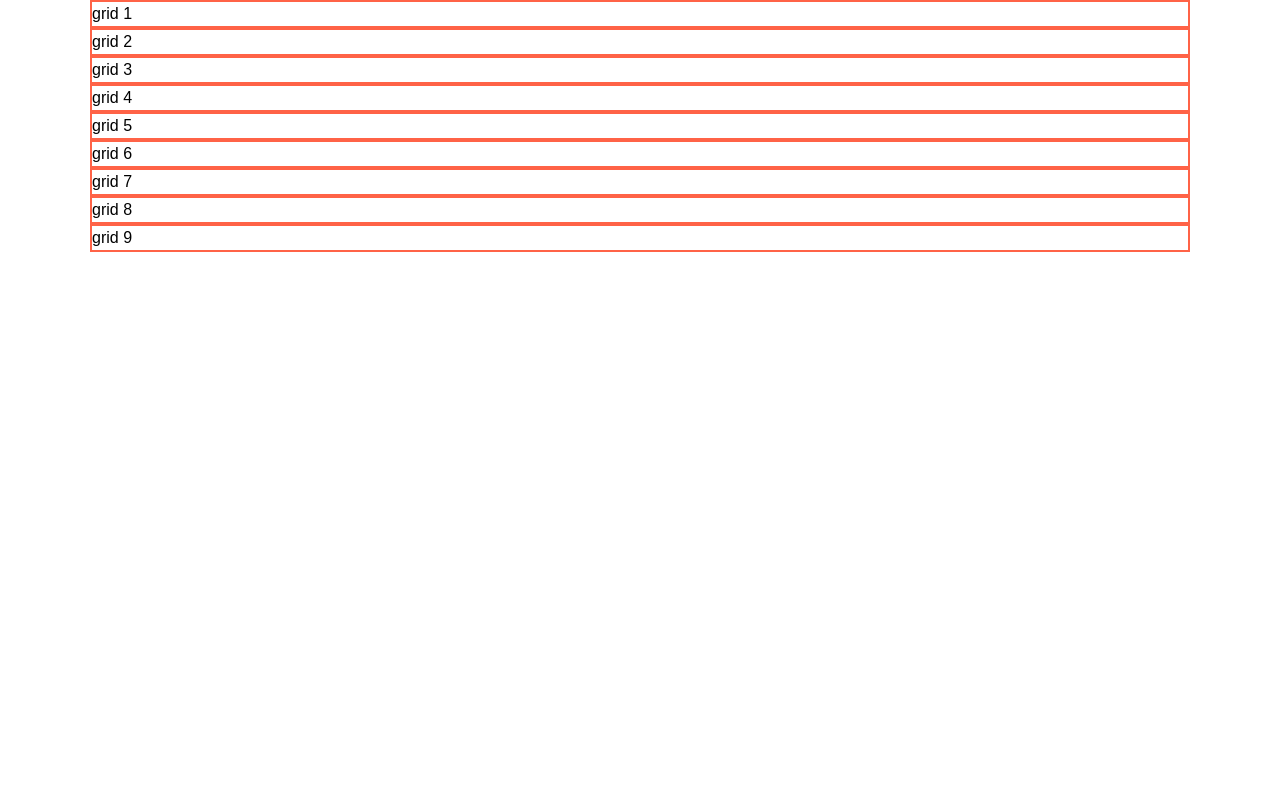
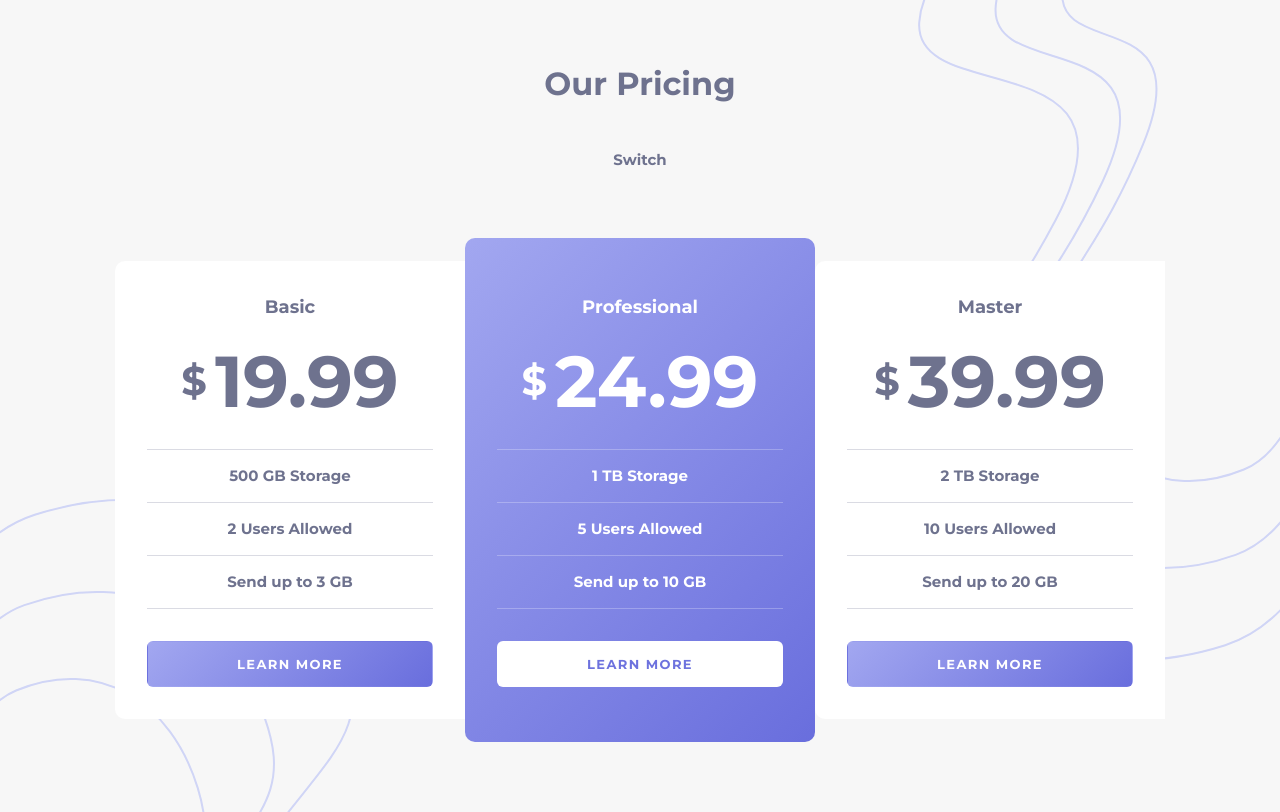
Before and after one commit to thatissukhrob/pricing-component-with-toggle, a plain HTML site: page index.html in a window 1280 px wide. Drawn offline with Linux system fonts and the light colour scheme.

Commit message:
Add site main content, pricing page

```diff
--- a/css/styles.css
+++ b/css/styles.css
@@ -18,11 +18,17 @@ body  {
   height: 100%;
   padding: 0;
   margin: 0;
-  font-family: 'Arial', sans-serif;
-  font-size: 16px;
-  line-height: 1.5;
-  background-color: #fff;
-  color: #000;
+  font-family: 'Montserrat', 'Arial', sans-serif;
+  font-size: 15px;
+  font-weight: bold;
+  line-height: 28px;
+  background-image: url(../img/lines-bg-left.svg),
+    url(../img/lines-bg-right.svg);
+  background-position: left -120px bottom -460px,
+    right -100px top -100px;
+  background-repeat: no-repeat;
+  background-color: #f7f7f7;
+  color: #6e728e;
 }
 
 img {
@@ -30,15 +36,73 @@ img {
   height: auto;
 }
 
+.visually-hidden {
+  position: absolute;
+  width: 1px;
+  height: 1px;
+  margin: -1px;
+  border: 0;
+  padding: 0;
+  clip: rect(0 0 0 0);
+  overflow: hidden;
+}
+
 /* CONTAINER */
 
 .container {
   width: 100%;
-  max-width: 1200px;
-  padding-left: 50px;
-  padding-right: 50px;
+  max-width: 1100px;
+  padding-left: 25px;
+  padding-right: 25px;
   margin-left: auto;
   margin-right: auto;
+}
+
+/* BUTTON */
+
+.button {
+  display: inline-block;
+  padding: 14px;
+  border: 1px solid transparent;
+  margin: 0;
+  border-radius: 6px;
+  background-color: transparent;
+  font-size: 13px;
+  line-height: normal;
+  letter-spacing: 1.4px;
+  text-decoration: none;
+  text-transform: uppercase;
+  transform: background-color 0.4 ease,
+    color 0.4s ease;
+}
+
+.button-block {
+  display: block;
+  width: 100%;
+}
+
+.button-primary {
+  background-color: #6d72de;
+  background-image: linear-gradient(135deg, #a2a7f0 0%, #696edd 100%);
+  color: #fff;
+}
+
+.button-primary:hover {
+  background-color: #fff;
+  color: #6d72de;
+  background-image: none;
+  border-color: #6d72de;
+}
+
+.button-white {
+  background-color: #fff;
+  color: #6d72de;
+}
+
+.button-white:hover {
+  border-color: #fff;
+  background-color: transparent;
+  color: #fff;
 }
 
 /* MAIN-CONTENT */
@@ -47,12 +111,97 @@ img {
   flex-grow: 1;
 }
 
+/* PAGE */
 
-.site-skill-field {
-  display: grid;
-  grid-template-columns: auto;
+.page {
+  padding-top: 70px;
+  padding-bottom: 70px;
+  display: flex;
+  flex-direction: column;
+  align-items: center;
 }
 
-.site-skill-item {
-  border: 2px solid tomato;
+.page-title {
+  margin-top: 0;
+  margin-bottom: 48px;
+  font-size: 32px;
 }
+
+.pricing {
+  width: 100%;
+}
+
+.page-inner {
+  display: flex;
+  align-items: center;
+}
+
+.pricing-plan {
+  flex-grow: 1;
+  max-width: 350px;
+  padding: 32px;
+  text-align: center;
+  background-color: #fff;
+}
+
+.pricing-plan:first-child {
+  border-top-left-radius: 10px;
+  border-bottom-left-radius: 10px;
+}
+
+.pricing-plan:last-child {
+  border-top-left-radius: 10px;
+  border-bottom-left-radius: 10px;
+}
+
+.pricing-plan-best{
+  padding-top: 55px;
+  padding-bottom: 55px;
+  border-radius: 10px;
+  background-color: #696EDD;
+  color: #fff;
+  background-image: linear-gradient(135.06deg, #A2A7F0 -0.05%, #696EDD 100.05%);
+}
+
+.pricing-plan-title {
+  margin-top: 0;
+  margin-bottom: 24px;
+  font-size: 18px;
+  line-height: 28px;
+}
+
+.pricing-plan-price {
+  font-size: 72px;
+  line-height: 72px;
+  display: flex;
+  align-items: center;
+  justify-content: center;
+  margin-bottom: 32px;
+}
+
+.pricing-plan-currency {
+  margin-right: 8px;
+  font-size: 40px;
+  line-height: 40px;
+}
+
+.pricing-plan-features {
+  padding: 0;
+  margin: 0;
+  list-style: none;
+  border-top: 1px solid rgb(110, 114, 142, 0.25);
+  margin-bottom: 32px;
+}
+
+.pricing-plan-best .pricing-plan-features {
+  border-color: rgba(255, 255, 255, 0.25);
+}
+
+.pricing-plan-feature {
+  padding: 12px;
+  border-bottom: 1px solid rgb(110, 114, 142, 0.25);
+}
+
+.pricing-plan-best .pricing-plan-feature {
+  border-color: rgba(255, 255, 255, 0.25);
+}
--- a/index.html
+++ b/index.html
@@ -1,10 +1,16 @@
 <!DOCTYPE html>
-<html lang="uz">
+<html lang="en">
 <head>
   <meta charset="UTF-8">
   <meta http-equiv="X-UA-Compatible" content="IE=edge">
   <meta name="viewport" content="width=device-width, initial-scale=1.0">
-  <title>Article</title>
+  <title>Pricing Component</title>
+
+  <!-- FONTS -->
+
+  <link rel="preconnect" href="https://fonts.googleapis.com">
+  <link rel="preconnect" href="https://fonts.gstatic.com" crossorigin>
+  <link href="https://fonts.googleapis.com/css2?family=Montserrat:wght@700&display=swap" rel="stylesheet">
 
   <!-- STYLES -->
 
@@ -15,18 +21,60 @@
 </head>
 <body>
 
-      <div class="site-skill-field container">
-        <div class="site-skill-item">grid 1</div>
-        <div class="site-skill-item">grid 2</div>
-        <div class="site-skill-item">grid 3</div>
-        <div class="site-skill-item">grid 4</div>
-        <div class="site-skill-item">grid 5</div>
-        <div class="site-skill-item">grid 6</div>
-        <div class="site-skill-item">grid 7</div>
-        <div class="site-skill-item">grid 8</div>
-        <div class="site-skill-item">grid 9</div>
-      </div>
+  <main class="main-content">
 
+    <div class="page container">
+      <h1 class="page-title">Our Pricing</h1>
+      <div style="margin-bottom: 64px;">Switch</div>
+
+      <section class="pricing">
+        <h2 class="visually-hidden">Pricing</h2>
+        <div class="page-inner">
+          <section class="pricing-plan">
+            <h3 class="pricing-plan-title">Basic</h3>
+            <div class="pricing-plan-price">
+              <span class="pricing-plan-currency">$</span>
+              19.99
+            </div>
+            <ul class="pricing-plan-features">
+              <li class="pricing-plan-feature">500 GB Storage</li>
+              <li class="pricing-plan-feature">2 Users Allowed</li>
+              <li class="pricing-plan-feature">Send up to 3 GB</li>
+            </ul>
+            <a class="button button-block button-primary" href="#">Learn More</a>
+          </section>
+
+          <section class="pricing-plan pricing-plan-best">
+            <h3 class="pricing-plan-title">Professional</h3>
+            <div class="pricing-plan-price">
+              <span class="pricing-plan-currency">$</span>
+              24.99
+            </div>
+            <ul class="pricing-plan-features">
+              <li class="pricing-plan-feature">1 TB Storage</li>
+              <li class="pricing-plan-feature">5 Users Allowed</li>
+              <li class="pricing-plan-feature">Send up to 10 GB</li>
+            </ul>
+            <a class="button button-block button-white" href="#">Learn More</a>
+          </section>
+
+          <section class="pricing-plan">
+            <h3 class="pricing-plan-title">Master</h3>
+            <div class="pricing-plan-price">
+              <span class="pricing-plan-currency">$</span>
+              39.99
+            </div>
+            <ul class="pricing-plan-features">
+              <li class="pricing-plan-feature">2 TB Storage</li>
+              <li class="pricing-plan-feature">10 Users Allowed</li>
+              <li class="pricing-plan-feature">Send up to 20 GB</li>
+            </ul>
+            <a class="button button-block button-primary" href="#">Learn More</a>
+          </section>
+        </div>
+      </section>
+    </div>
+  </main>
 
   <script src="js/main.js"></script>
 </body>
```
Also changed, not shown: img/lines-bg-left.svg (added), img/lines-bg-right.svg (added).
